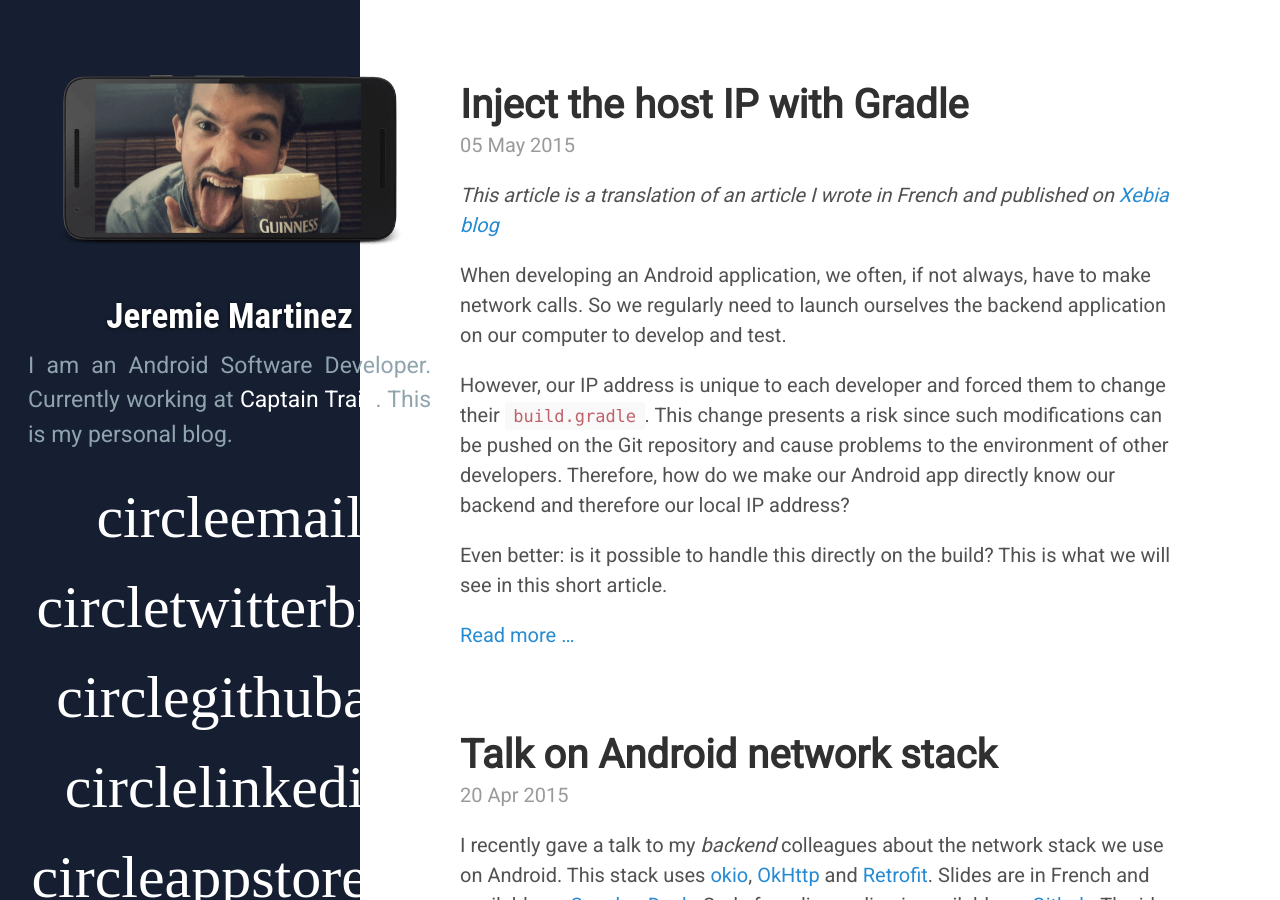
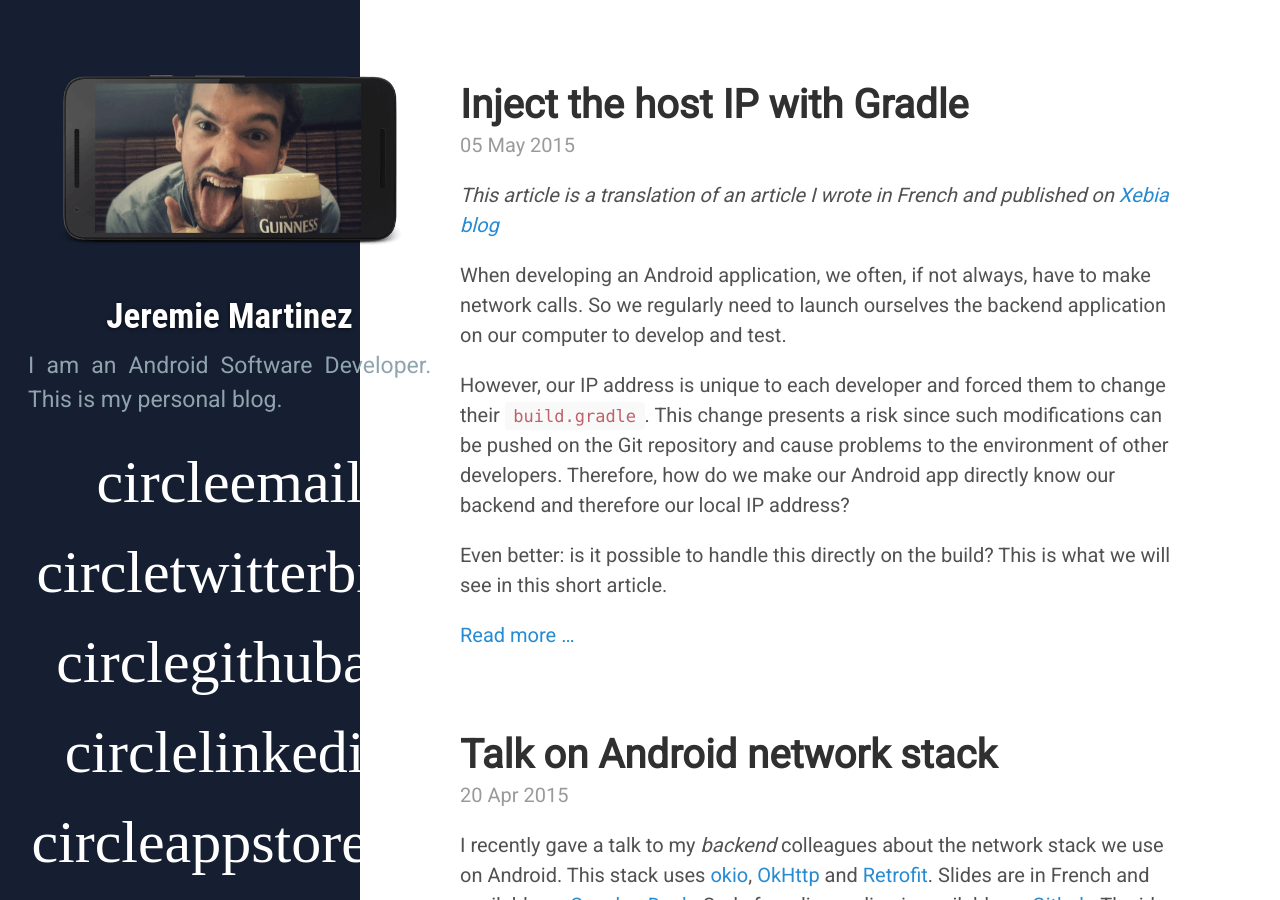
Before and after one commit to jeremiemartinez/jeremiemartinez.github.com, a Jekyll site: the page built from index.html, in a window 1280 px wide and 900 px high. Built offline with Jekyll 4.4.1, drawn with Linux system fonts in a browser that asks for light colours; some web fonts are replaced; Markdown is read by kramdown in place of the engine named in the settings; the list of posts is cut into pages by our own code.

Commit message:
Remove Captain train. Waiting for 16.

```diff
--- a/_config.yml
+++ b/_config.yml
@@ -9,7 +9,7 @@ relative_permalinks: true
 # Setup
 title:            Jeremie Martinez
 tagline:          'Jeremie Blog'
-description:      'I am an Android Software Developer. Currently working at <a href="http://captaintrain.com" target="_blank">Captain Train</a>. This is my personal blog.'
+description:      'I am an Android Software Developer. This is my personal blog.'
 url:              'http://jeremie-martinez.com'
 baseurl:          /
 
```
